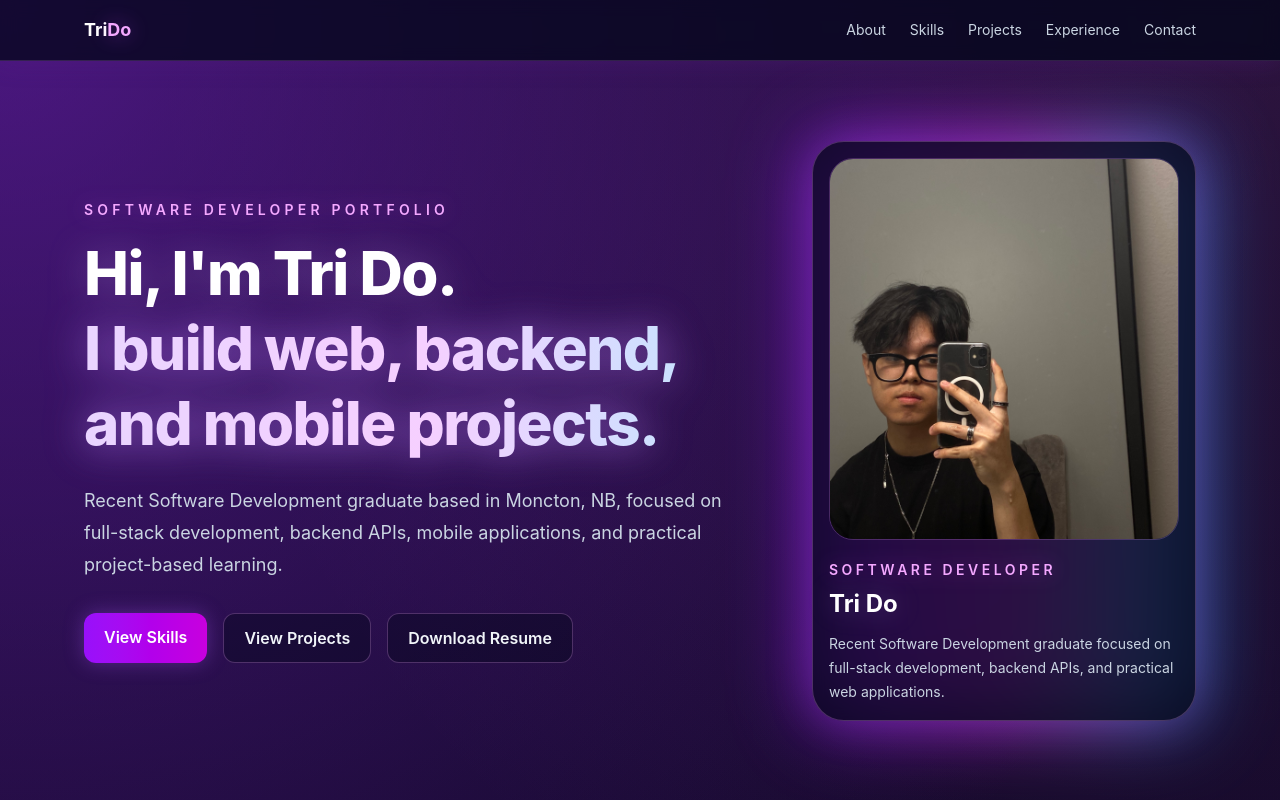
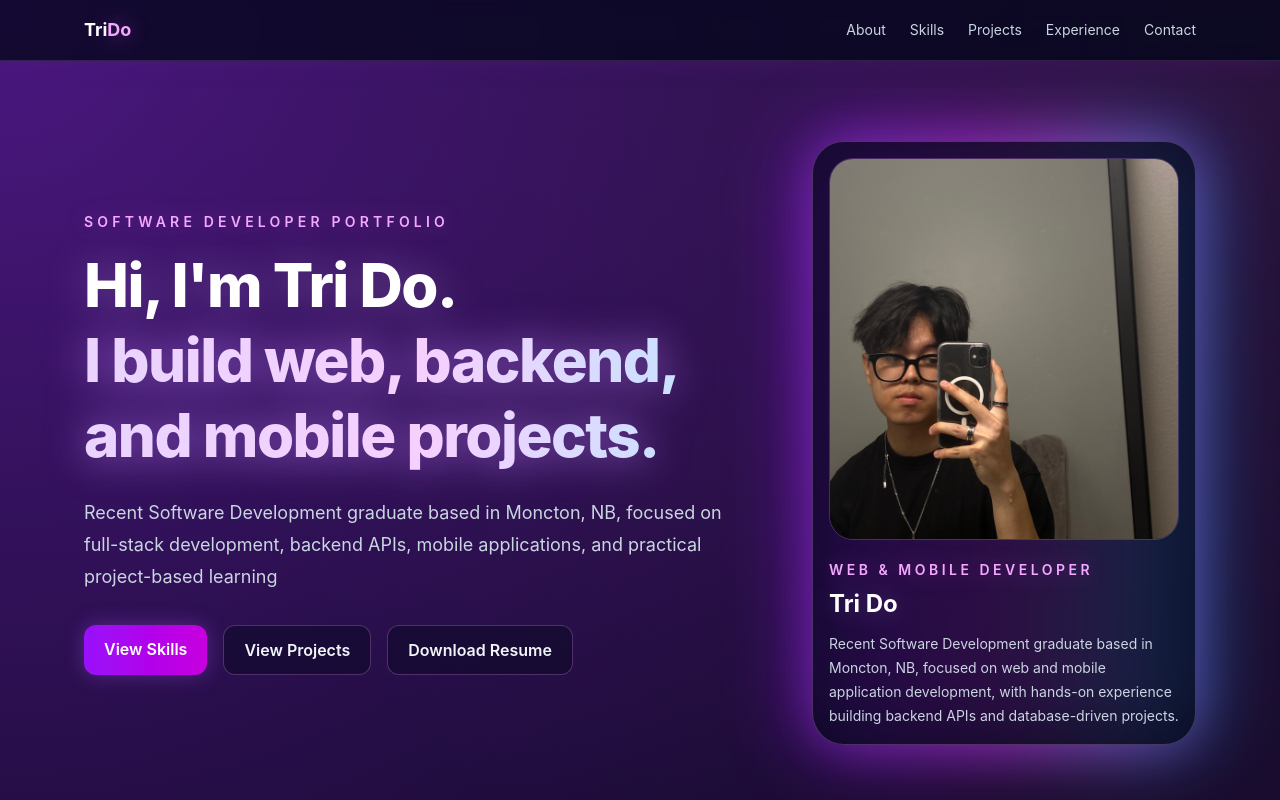
Before and after one commit to dominhtri055/tri-portfolio, a Next.js app: page / in a window 1280 px wide. Shown: the top 800 px of the page. Built offline with nearby package versions, Linux system fonts and the light colour scheme.

Commit message:
Edit description

```diff
--- a/app/page.tsx
+++ b/app/page.tsx
@@ -263,7 +263,7 @@ export default function HomePage() {
           <p className="mt-6 max-w-2xl text-lg leading-8 text-slate-300">
             Recent Software Development graduate based in Moncton, NB, focused
             on full-stack development, backend APIs, mobile applications, and
-            practical project-based learning.
+            practical project-based learning
           </p>
 
           <div className="mt-8 flex flex-wrap gap-4">
@@ -302,7 +302,7 @@ export default function HomePage() {
 
             <div className="mt-5">
               <p className="text-sm font-semibold uppercase tracking-[0.25em] text-fuchsia-300 drop-shadow-[0_0_10px_rgba(217,70,239,0.35)]">
-                Software Developer
+                Web & Mobile Developer
               </p>
 
               <h2 className="mt-2 text-2xl font-bold text-white drop-shadow-[0_0_12px_rgba(216,180,254,0.25)]">
@@ -310,8 +310,9 @@ export default function HomePage() {
               </h2>
 
               <p className="mt-3 text-sm leading-6 text-slate-300">
-                Recent Software Development graduate focused on full-stack
-                development, backend APIs, and practical web applications.
+                Recent Software Development graduate based in Moncton, NB,
+                focused on web and mobile application development, with hands-on
+                experience building backend APIs and database-driven projects.
               </p>
             </div>
           </div>
```
